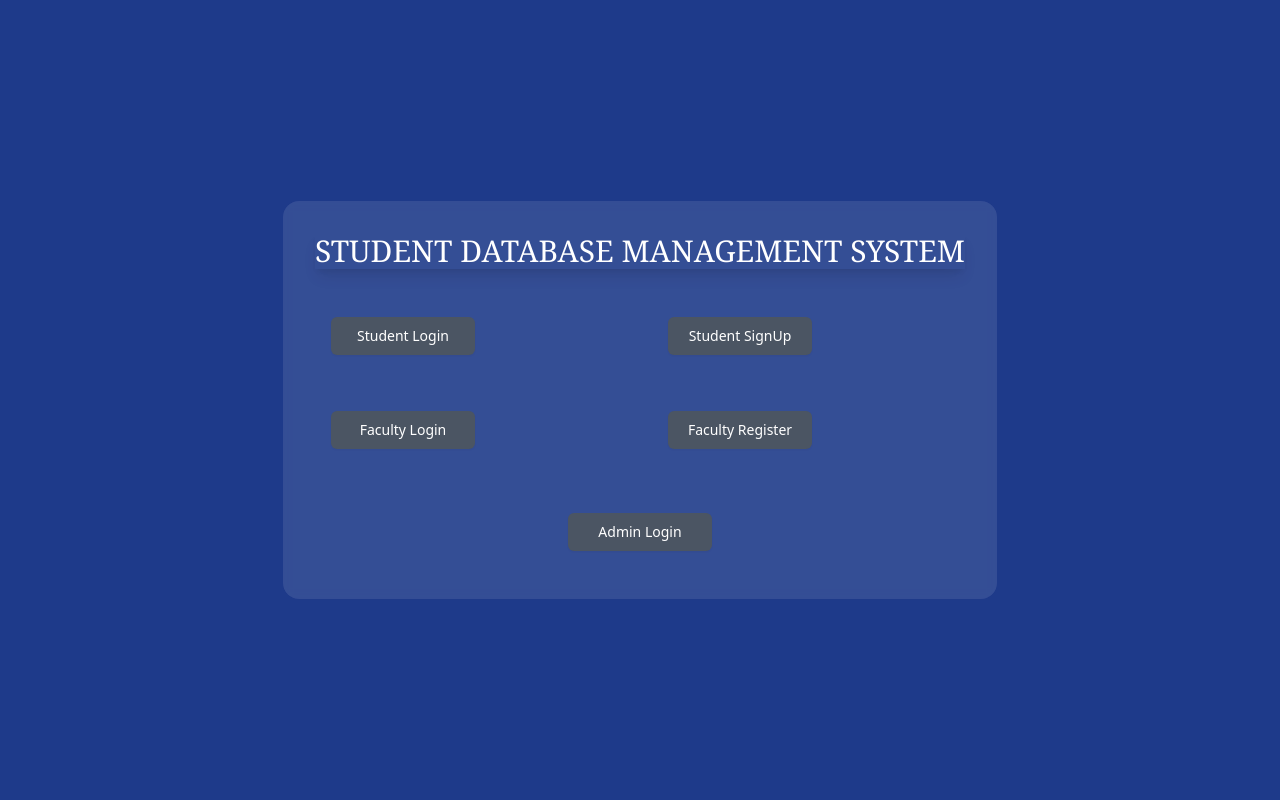
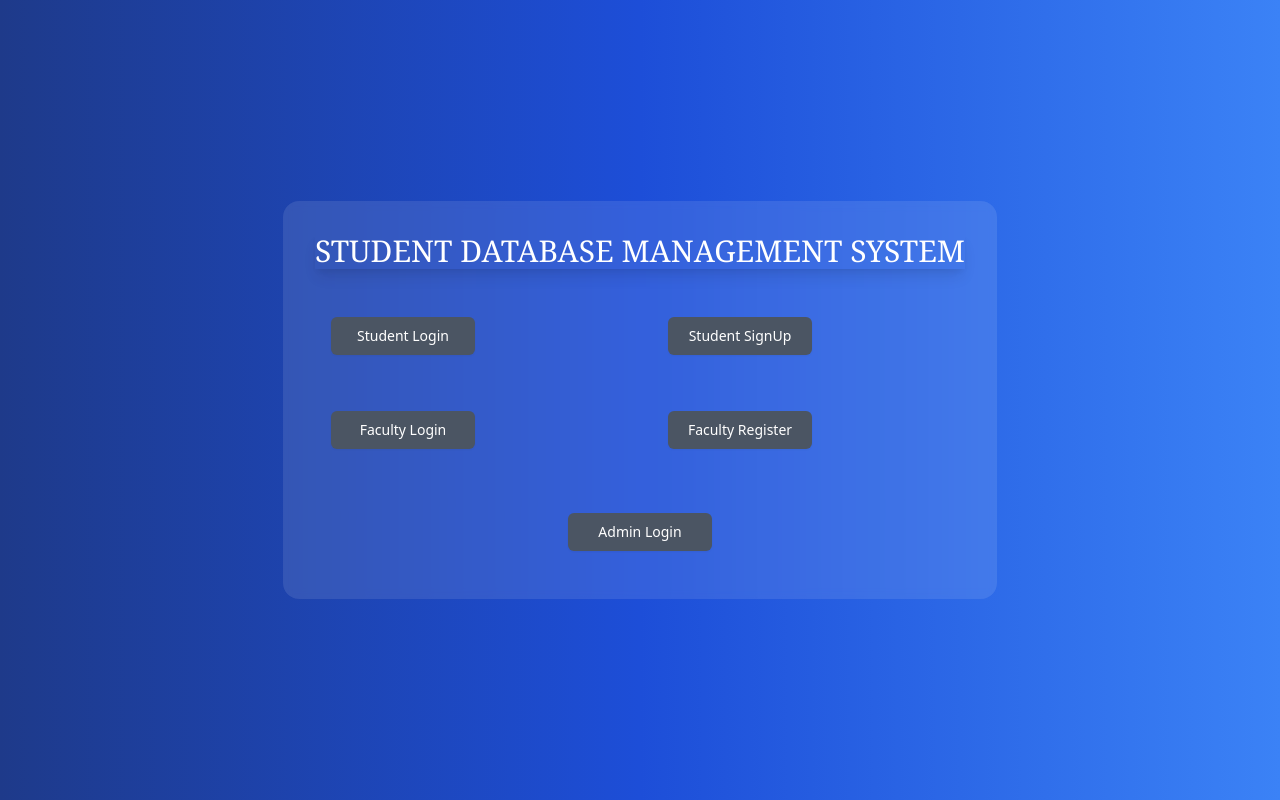
Before and after one commit to itz-ankit/VAT-Project-4th-SEM, a Django app: page / in a window 1280 px wide. Run offline with Django 5.2, Linux system fonts and the light colour scheme.

Commit message:
Update body class in home.html for better styling

```diff
--- a/student_attendance_sys/student_app/templates/home.html
+++ b/student_attendance_sys/student_app/templates/home.html
@@ -9,7 +9,7 @@
       rel="stylesheet"
     />
   </head>
-  <body class="bg-blue-900">
+  <body class="bg-gradient-to-r from-blue-900 via-blue-700 to-blue-500">
     <div class="flex min-h-screen justify-center items-center">
       <div
         class="bg-gradient-to-r from-white to-sky-500 rounded-2xl p-8"
```
Also changed, not shown: student_attendance_sys/db.sqlite3, student_attendance_sys/student_app/templates/home.jpg (added).
